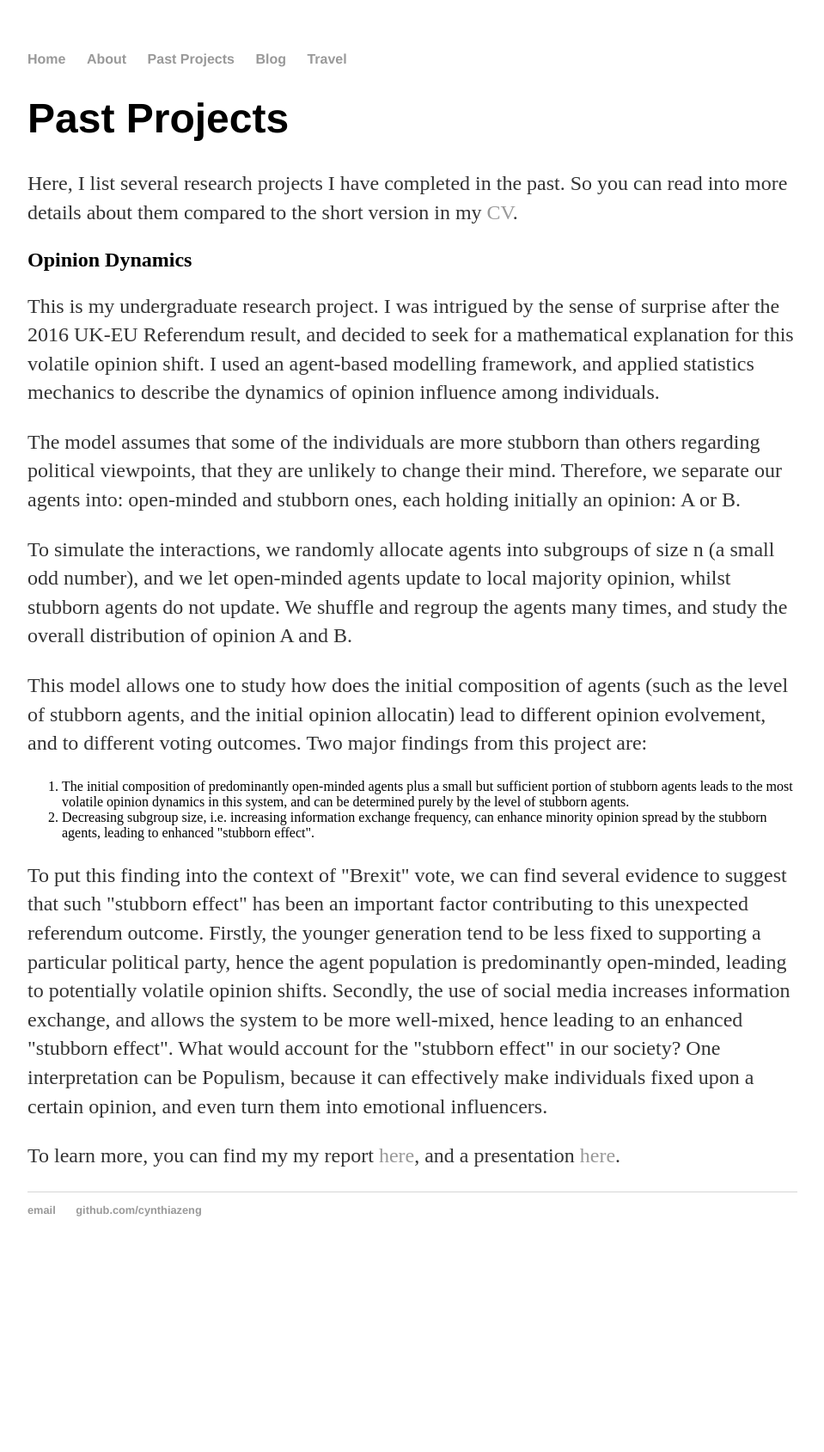
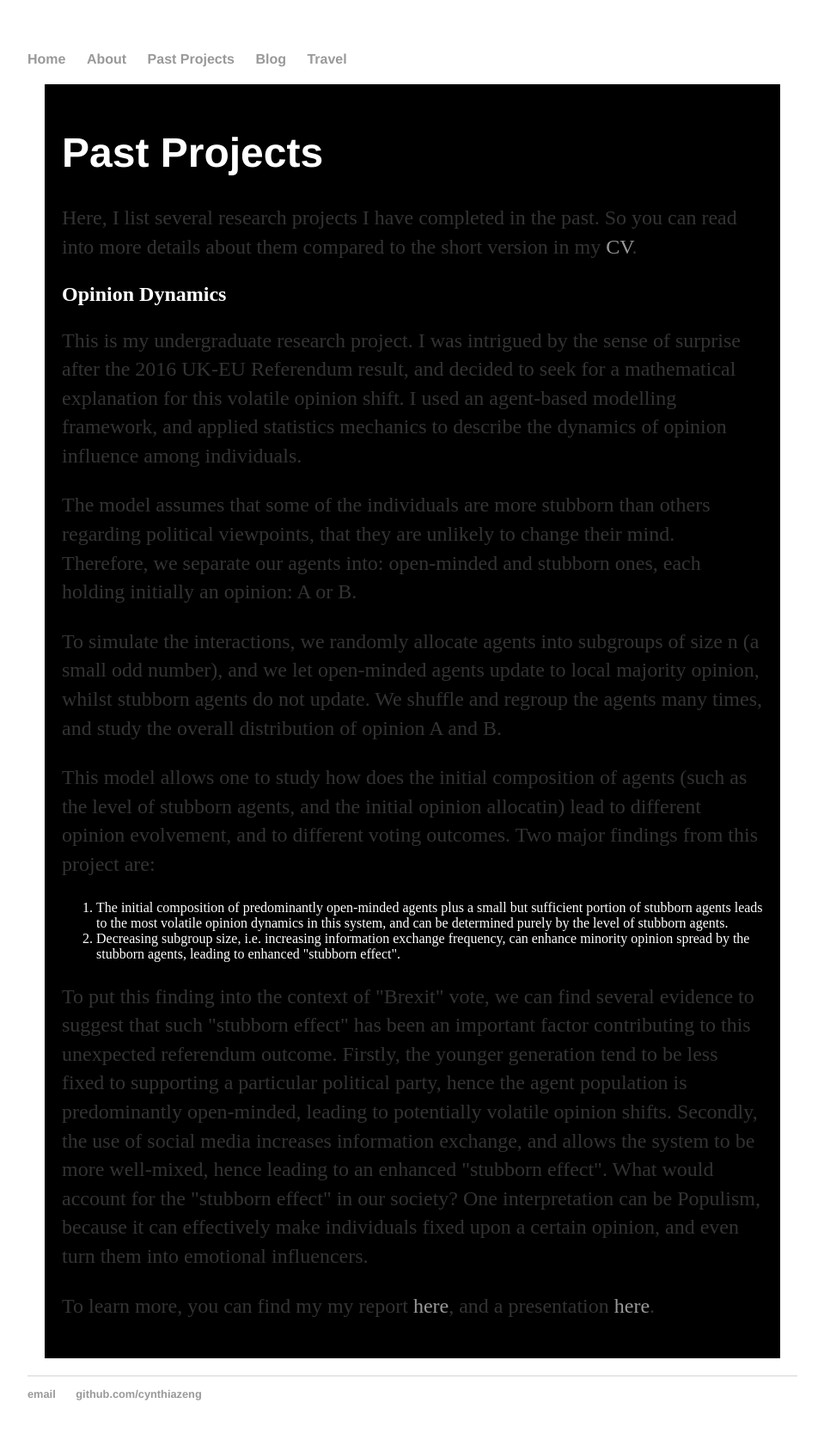
Before and after one commit to cynthia1234/cynthiazeng.github.io, a Jekyll site: the page built from projects/index.html, in a window 1280 px wide. Shown: the whole page at 86% size, without its empty margins (160-1119 px from the left). Built offline with Jekyll 4.4.1, drawn with Linux system fonts in a browser that asks for light colours; before the commit the page ends 1475 px from its top, so only the background shows below that.

Commit message:
Update index.html

```diff
--- a/projects/index.html
+++ b/projects/index.html
@@ -2,7 +2,16 @@
 layout: default
 title: Past Projects
 ---
-<div class="blurb">
+<style>
+.project {
+    background-color: black;
+    color: white;
+    margin: 20px;
+    padding: 20px;
+}
+</style>
+
+<div class="project">
 	<h1>Past Projects</h1>
 	<p>
 		Here, I list several research projects I have completed in the past. So you can read into more details about them compared to the short version in my <a href="/projects/cv_4.pdf">CV</a>.
```
